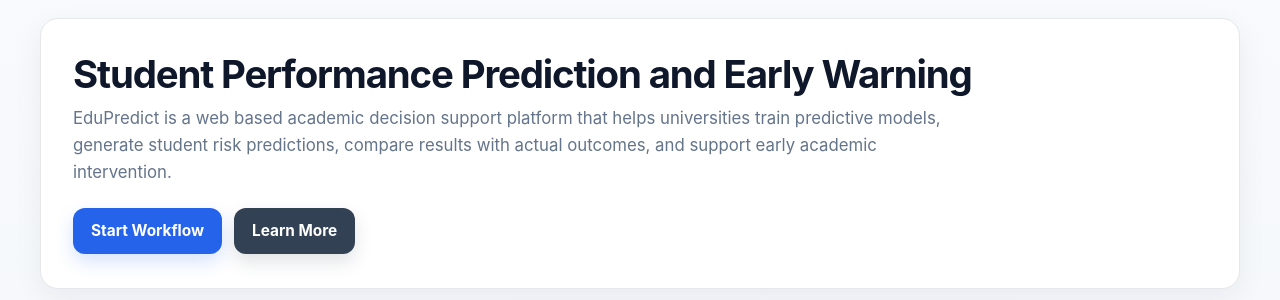
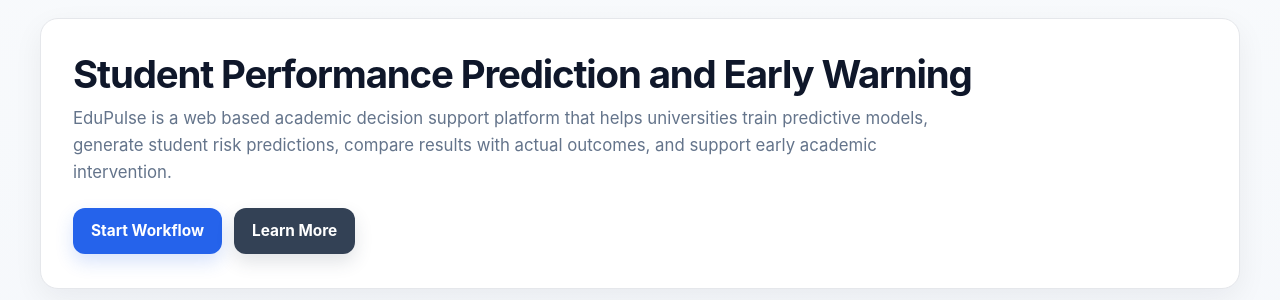
Before and after one commit to RidhanPar/edupredict-platform, a Flask app: page / in a window 1280 px wide. Shown: the part 129-429 px from the top of the page. Run offline with Flask 3, Linux system fonts and the light colour scheme.

Commit message:
name change edupulse2

```diff
--- a/templates/home.html
+++ b/templates/home.html
@@ -1,10 +1,10 @@
 {% extends 'base.html' %}
-{% block title %}EduPredict | Home{% endblock %}
+{% block title %}EduPulse | Home{% endblock %}
 {% block content %}
 <div class="hero">
   <h1>Student Performance Prediction and Early Warning</h1>
   <p>
-    EduPredict is a web based academic decision support platform that helps universities
+    EduPulse is a web based academic decision support platform that helps universities
     train predictive models, generate student risk predictions, compare results with actual
     outcomes, and support early academic intervention.
   </p>
```
